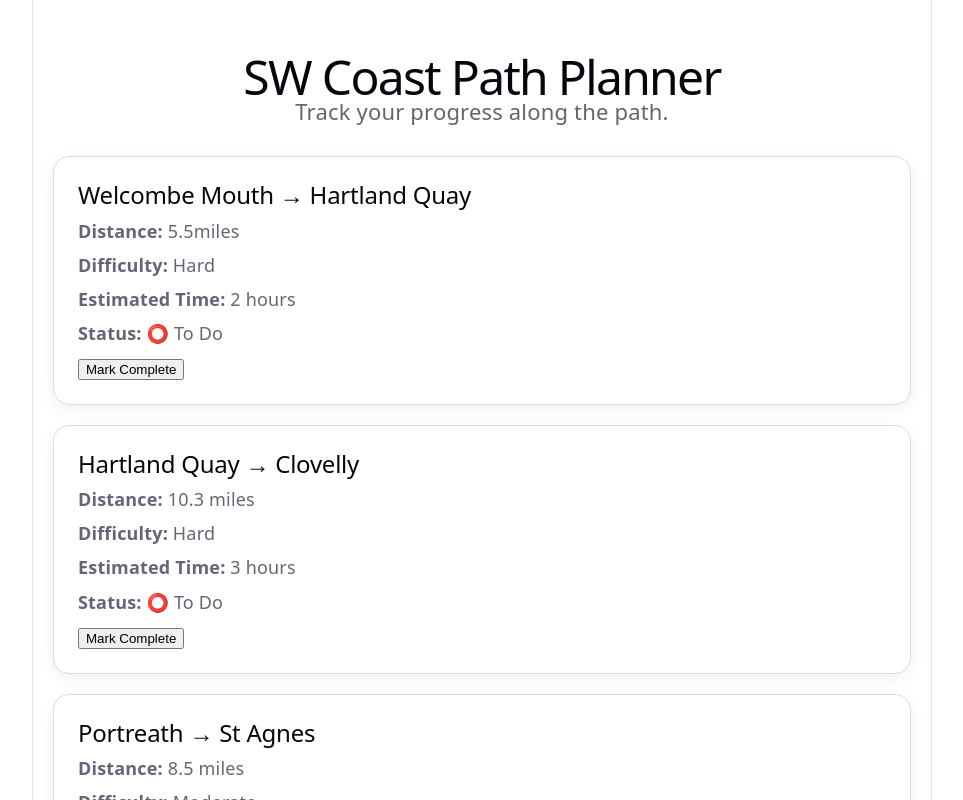
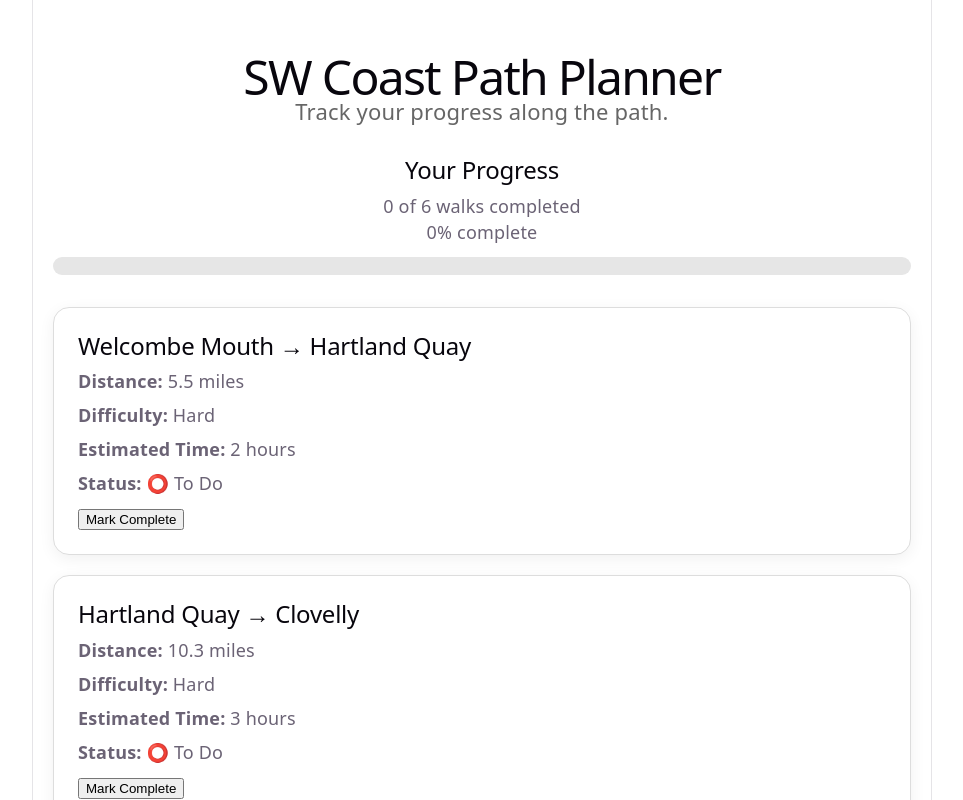
Before and after one commit to benwade37/southwestpathplanner, a React (Vite) app in the folder sw-coast-path-planner/: page / in a window 1280 px wide. Shown: the top 800 px of the page, without its empty margins (158-1121 px from the left). Built offline with nearby package versions, Linux system fonts and the light colour scheme.

Commit message:
add card design

```diff
--- a/sw-coast-path-planner/src/App.css
+++ b/sw-coast-path-planner/src/App.css
@@ -48,3 +48,19 @@
   transform: translateY(-4px);
   box-shadow: 0 10px 24px rgba(0, 0, 0, 0.12);
 }
+
+.progress-bar {
+  width: 100%;
+  height: 18px;
+  background: #e6e6e6;
+  border-radius: 999px;
+  overflow: hidden;
+  margin: 12px 0 32px;
+}
+
+.progress-bar-fill {
+  height: 100%;
+  background: #2f7d62;
+  border-radius: 999px;
+  transition: width 0.35s ease;
+}
--- a/sw-coast-path-planner/src/App.jsx
+++ b/sw-coast-path-planner/src/App.jsx
@@ -1,13 +1,14 @@
 import "./App.css";
 import { useState } from "react";
 import WalkCard from "./components/WalkCard";
+import ProgressCard from "./components/ProgressCard";
 
 function App() {
   const [walks, setWalks] = useState([
     {
       id: 1,
       name: "Welcombe Mouth → Hartland Quay",
-      distance: "5.5miles",
+      distance: "5.5 miles",
       difficulty: "Hard",
       time: "2 hours",
       completed: false,
@@ -54,6 +55,13 @@ function App() {
     },
   ]);
 
+const completedWalks = walks.filter((walk) => walk.completed);
+const completedCount = completedWalks.length;
+
+const progressPercentage = Math.round(
+  (completedCount / walks.length) * 100
+);
+
   function handleComplete(id) {
     const updatedWalks = walks.map((walk) => {
       if (walk.id === id) {
@@ -70,13 +78,19 @@ function App() {
 
   return (
     <div>
-      <h1 className="app-title">SW Coast Path Planner</h1>
+    <h1 className="app-title">SW Coast Path Planner</h1>
 
-      <p className="app-intro">Track your progress along the path.</p>
+    <p className="app-intro">Track your progress along the path.</p>
 
-      <div className="walk-list">
-      {walks.map((walk) => (
-      <WalkCard key={walk.id} walk={walk} onComplete={handleComplete} />
+    <ProgressCard
+    completedCount={completedCount}
+    totalWalks={walks.length}
+    progressPercentage={progressPercentage}
+    />
+
+    <div className="walk-list">
+    {walks.map((walk) => (
+    <WalkCard key={walk.id} walk={walk} onComplete={handleComplete} />
     ))}
     </div>
     </div>
--- /dev/null
+++ b/sw-coast-path-planner/src/components/ProgressCard.jsx
@@ -0,0 +1,26 @@
+function ProgressCard({
+  completedCount,
+  totalWalks,
+  progressPercentage,
+}) {
+  return (
+    <div className="progress-summary">
+      <h2>Your Progress</h2>
+
+      <p>
+        {completedCount} of {totalWalks} walks completed
+      </p>
+
+      <p>{progressPercentage}% complete</p>
+
+      <div className="progress-bar">
+        <div
+          className="progress-bar-fill"
+          style={{ width: `${progressPercentage}%` }}
+        ></div>
+      </div>
+    </div>
+  );
+}
+
+export default ProgressCard;
```
